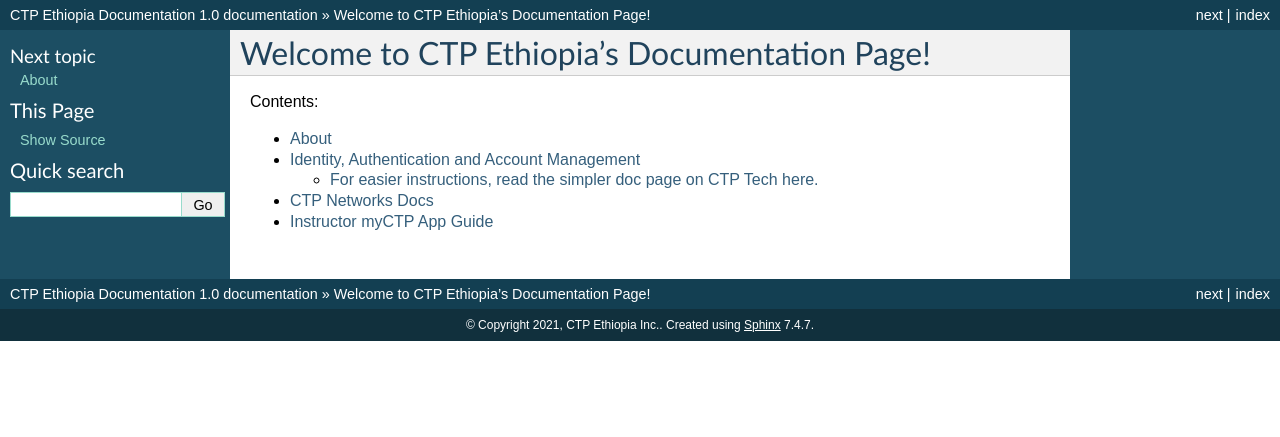
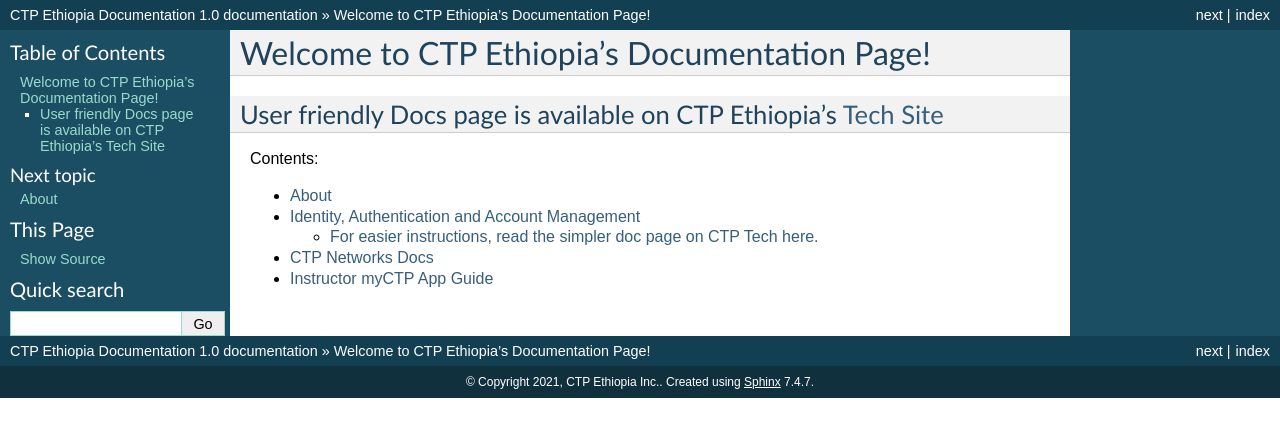
Before and after one commit to CTP-Ethiopia/ctpdocs, a Sphinx documentation site: the page built from docs/index.rst, in a window 1280 px wide. Shown: the top 437 px of the page. Built offline with Sphinx 7.4.7, drawn with Linux system fonts in a browser that asks for light colours.

Commit message:
Update index.rst

```diff
--- a/docs/index.rst
+++ b/docs/index.rst
@@ -6,6 +6,11 @@
 Welcome to CTP Ethiopia's Documentation Page!
 ==================================================
 
+
+**********
+User friendly Docs page is available on CTP Ethiopia's `Tech Site <https://tech.ctpethiopia.org/docs>`_
+**********
+
 Contents:
 
 .. toctree::
```
